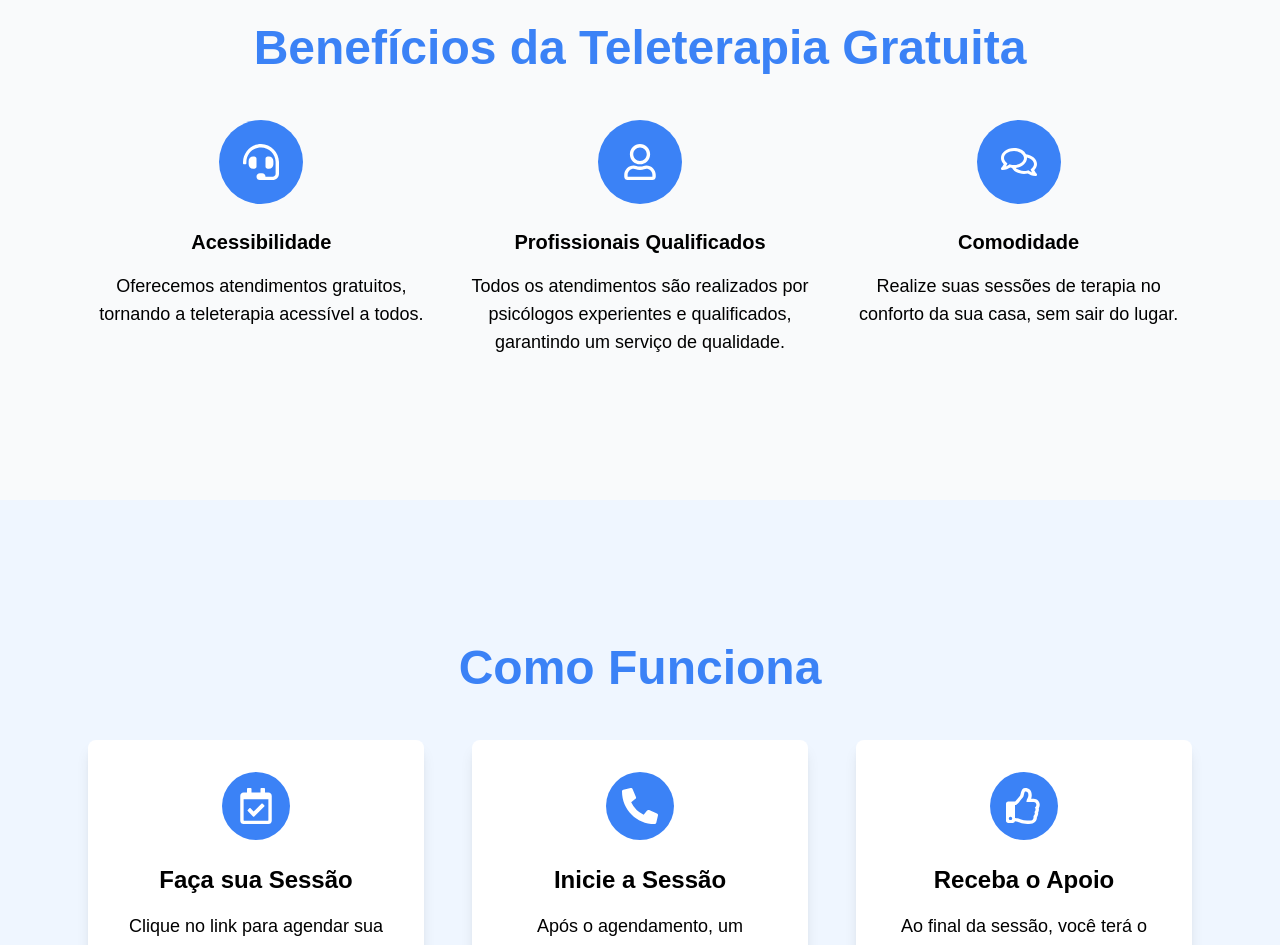
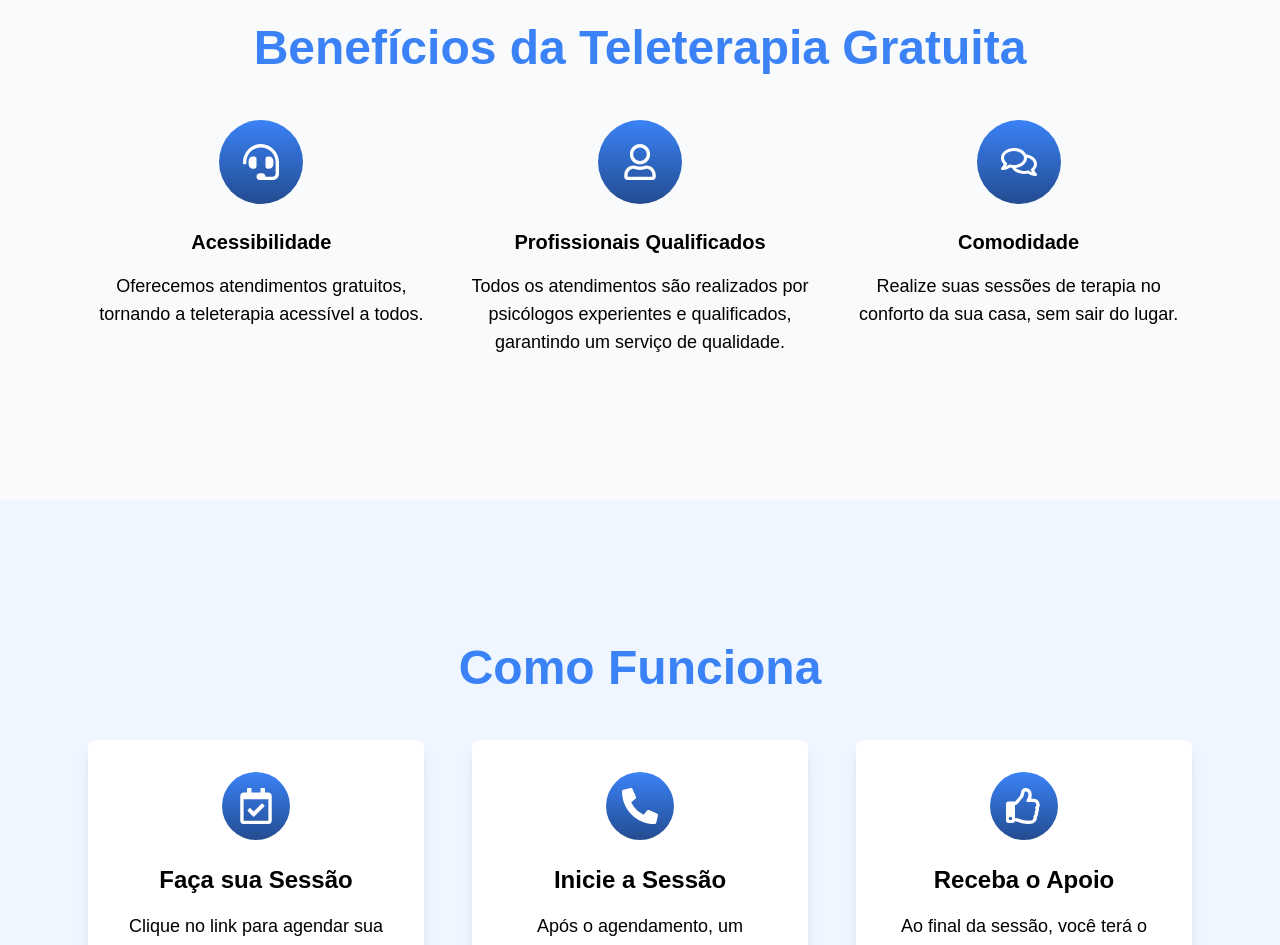
Before and after one commit to fernandogabriel04/teleterapia, a Next.js app: page / in a window 1280 px wide. Shown: the part 920-1865 px from the top of the page. Built offline with nearby package versions, Linux system fonts and the light colour scheme.

Commit message:
style: applying linear gradiant background

```diff
--- a/app/_components/Benefits.tsx
+++ b/app/_components/Benefits.tsx
@@ -10,7 +10,7 @@ const BenefitsSection = () => {
         <div className="grid grid-cols-1 md:grid-cols-2 lg:grid-cols-3 gap-8">
           {/* Benefício 1 */}
           <div className="flex flex-col items-center">
-            <div className="bg-blue-500 text-white p-6 rounded-full mb-6">
+            <div className="bg-gradient-to-b from-[#3B82F6] to-[#234C90] text-white p-6 rounded-full mb-6">
               <FaHeadset className="text-4xl" /> {/* Ícone de headset */}
             </div>
             <h3 className="text-xl text-black opacity-100 font-semibold mb-4">Acessibilidade</h3>
@@ -21,7 +21,7 @@ const BenefitsSection = () => {
 
           {/* Benefício 2 */}
           <div className="flex flex-col items-center">
-            <div className="bg-blue-500 text-white p-6 rounded-full mb-6">
+            <div className="bg-gradient-to-b from-[#3B82F6] to-[#234C90] text-white p-6 rounded-full mb-6">
               <FaRegUser className="text-4xl" /> {/* Ícone de psicólogo */}
             </div>
             <h3 className="text-xl text-black opacity-100 font-semibold mb-4">Profissionais Qualificados</h3>
@@ -33,7 +33,7 @@ const BenefitsSection = () => {
 
           {/* Benefício 3 */}
           <div className="flex flex-col items-center">
-            <div className="bg-blue-500 text-white p-6 rounded-full mb-6">
+            <div className="bg-gradient-to-b from-[#3B82F6] to-[#234C90] text-white p-6 rounded-full mb-6">
               <FaRegComments className="text-4xl" /> {/* Ícone de conversa */}
             </div>
             <h3 className="text-xl text-black opacity-100 font-semibold mb-4">Comodidade</h3>
--- a/app/_components/HeroSection.tsx
+++ b/app/_components/HeroSection.tsx
@@ -5,7 +5,7 @@ const HeroSection = () => {
   return (
     <section
       id="hero"
-      className="relative flex flex-col md:flex-row justify-start items-center md:min-h-screen text-center bg-blue-500 text-white px-6 pt-24 mt-8 md:mt-0"
+      className="relative flex flex-col md:flex-row justify-start items-center md:min-h-screen text-center bg-gradient-to-b from-[#3B82F6] to-[#234C90] text-white px-6 pt-24 mt-8 md:mt-0"
     >
       <div className="flex flex-col md:flex-row max-w-6xl mx-auto items-center justify-between w-full space-between h-auto">
         {/* Texto */}
--- a/app/_components/HowItWorks.tsx
+++ b/app/_components/HowItWorks.tsx
@@ -11,7 +11,7 @@ const HowItWorksSection = () => {
         <div className="grid grid-cols-1 md:grid-cols-2 lg:grid-cols-3 gap-12">
           {/* Passo 1 */}
           <div className="flex flex-col items-center bg-white p-8 rounded-lg shadow-lg">
-            <div className="bg-blue-500 text-white p-4 rounded-full mb-6">
+            <div className="bg-gradient-to-b from-[#3B82F6] to-[#234C90] text-white p-4 rounded-full mb-6">
               <FaRegCalendarCheck className="text-4xl" /> {/* Ícone de agendamento */}
             </div>
             <h3 className="text-2xl text-black opacity-100 font-semibold mb-4">Faça sua Sessão</h3>
@@ -24,7 +24,7 @@ const HowItWorksSection = () => {
 
           {/* Passo 2 */}
           <div className="flex flex-col items-center bg-white p-8 rounded-lg shadow-lg">
-            <div className="bg-blue-500 text-white p-4 rounded-full mb-6">
+            <div className="bg-gradient-to-b from-[#3B82F6] to-[#234C90] text-white p-4 rounded-full mb-6">
               <FaPhoneAlt className="text-4xl" /> {/* Ícone de chamada */}
             </div>
             <h3 className="text-2xl text-black opacity-100 font-semibold mb-4">Inicie a Sessão</h3>
@@ -37,7 +37,7 @@ const HowItWorksSection = () => {
 
           {/* Passo 3 */}
           <div className="flex flex-col items-center bg-white p-8 rounded-lg shadow-lg">
-            <div className="bg-blue-500 text-white p-4 rounded-full mb-6">
+            <div className="bg-gradient-to-b from-[#3B82F6] to-[#234C90] text-white p-4 rounded-full mb-6">
               <FaRegThumbsUp className="text-4xl" /> {/* Ícone de aprovação */}
             </div>
             <h3 className="text-2xl text-black opacity-100 font-semibold mb-4">Receba o Apoio</h3>
```
